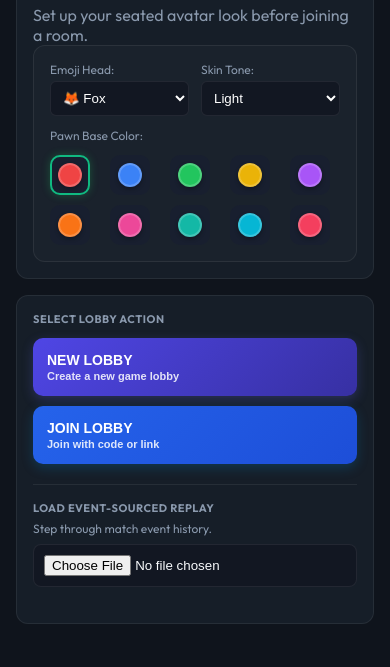
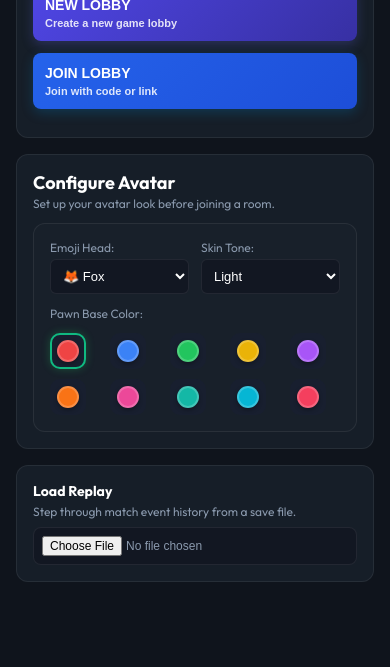
Before and after one commit to Priyangshu139/WebTabletop, a website built with Vite: page client/index.html in a window 390 px wide. Shown: the part 177-844 px from the top of the page. Built offline with nearby package versions, Linux system fonts and the light colour scheme.

Commit message:
feat: restructure matchmaking screen to use 2-column layout (actions panel and avatar configuration + load replay panel below it) with full vertical stacking on mobile

```diff
--- a/client/src/sandbox/main.ts
+++ b/client/src/sandbox/main.ts
@@ -44,7 +44,7 @@ function saveAvatarTraits() {
 function renderMatchmaking() {
   if (!app) return;
   isReplayMode = false;
-  app.style.gridTemplateColumns = '280px 1fr';
+  app.style.gridTemplateColumns = '1fr';
 
   if (replayEngine) {
     replayEngine.destroy();
@@ -58,51 +58,48 @@ function renderMatchmaking() {
   const traits = getSavedAvatar();
 
   app.innerHTML = `
-    <!-- Persistent Left Sidebar -->
-    <div class="lobby-sidebar">
-      <div class="sidebar-logo">
-        <svg viewBox="0 0 24 24" xmlns="http://www.w3.org/2000/svg">
+    <div class="matchmaking-container">
+      <!-- Panel 1: Lobby Actions (New/Join) -->
+      <div class="sandbox-panel matchmaking-actions-panel">
+        <div class="sidebar-logo" style="margin-bottom: 20px; display: flex; align-items: center; gap: 10px;">
+          <svg viewBox="0 0 24 24" xmlns="http://www.w3.org/2000/svg" style="width: 32px; height: 32px; fill: #818cf8;">
             <path d="M19 3H5c-1.1 0-2 .9-2 2v14c0 1.1.9 2 2 2h14c1.1 0 2-.9 2-2V5c0-1.1-.9-2-2-2zm-7 3c.83 0 1.5.67 1.5 1.5S12.83 9 12 9s-1.5-.67-1.5-1.5S11.17 6 12 6zm-4 4c.83 0 1.5.67 1.5 1.5S8.83 13 8 13s-1.5-.67-1.5-1.5S7.17 10 8 10zm0 6c.83 0 1.5.67 1.5 1.5S8.83 19 8 19s-1.5-.67-1.5-1.5S7.17 16 8 16zm8-3c.83 0 1.5.67 1.5 1.5S16.83 16 16 16s-1.5-.67-1.5-1.5S15.17 13 16 13zm0-6c.83 0 1.5.67 1.5 1.5S16.83 9 16 9s-1.5-.67-1.5-1.5S15.17 6 16 6z"/>
           </svg>
           <div class="sidebar-logo-text">
-          <h2>TABLETOP</h2>
-          <p>Play Together</p>
-        </div>
-      </div>
-
-      <div id="sidebar-lobby-actions-container">
-        <button class="sidebar-btn purple" id="sidebar-btn-create">
+            <h2 style="margin: 0; font-size: 20px; font-weight: 700; color: white;">TABLETOP</h2>
+            <p style="margin: 0; font-size: 11px; color: var(--text-muted);">Play Together</p>
+          </div>
+        </div>
+
+        <div id="sidebar-lobby-actions-container" style="display: flex; flex-direction: column; gap: 12px; width: 100%;">
+          <button class="sidebar-btn purple" id="sidebar-btn-create" style="width: 100%; display: flex; flex-direction: column; text-align: left; padding: 12px; border-radius: 8px; cursor: pointer;">
             <strong>NEW LOBBY</strong>
-          <span style="font-size: 11px; opacity: 0.85;">Create a new game lobby</span>
+            <span style="font-size: 11px; opacity: 0.85; margin-top: 2px;">Create a new game lobby</span>
           </button>
 
-        <button class="sidebar-btn blue" id="sidebar-btn-join">
+          <button class="sidebar-btn blue" id="sidebar-btn-join" style="width: 100%; display: flex; flex-direction: column; text-align: left; padding: 12px; border-radius: 8px; cursor: pointer;">
             <strong>JOIN LOBBY</strong>
-          <span style="font-size: 11px; opacity: 0.85;">Join with code or link</span>
+            <span style="font-size: 11px; opacity: 0.85; margin-top: 2px;">Join with code or link</span>
           </button>
         </div>
 
-      <div class="sidebar-bottom-links">
-        <div class="sidebar-link-item">⚙️ Settings</div>
-        <div class="sidebar-link-item">ℹ️ About</div>
-      </div>
-    </div>
-
-    <!-- Main Content Area -->
-    <div class="lobby-main-display" id="lobby-main-content" style="display: flex; gap: 24px; justify-content: center; align-items: flex-start; max-width: 1100px; margin: auto; padding: 24px; box-sizing: border-box;">
-
-      <!-- Welcome & Setup pane -->
-      <div class="sandbox-panel" style="width: 100%; max-width: 500px; box-sizing: border-box;">
-        <div class="title-header">
-          <h1>Configure Avatar Profile</h1>
-          <p style="color: var(--text-muted); margin: 0;">Set up your seated avatar look before joining a room.</p>
-        </div>
-
-        <div style="background: rgba(255,255,255,0.02); border: 1px solid var(--panel-border); border-radius: 12px; padding: 16px; display: flex; flex-direction: column; gap: 12px;">
+        <div class="error-toast" id="matchmaking-error" style="margin-top: 12px;"></div>
+      </div>
+
+      <!-- Right column wrapper -->
+      <div class="matchmaking-setup-column">
+        <!-- Panel 2: Avatar Profile -->
+        <div class="sandbox-panel">
+          <div class="title-header" style="margin-bottom: 12px;">
+            <h2 style="margin: 0; font-size: 18px; color: white;">Configure Avatar</h2>
+            <p style="color: var(--text-muted); margin: 2px 0 0 0; font-size: 12px;">Set up your avatar look before joining a room.</p>
+          </div>
+
+          <div style="background: rgba(255,255,255,0.01); border: 1px solid var(--panel-border); border-radius: 12px; padding: 16px; display: flex; flex-direction: column; gap: 12px;">
             <div style="display: grid; grid-template-columns: 1fr 1fr; gap: 12px;">
               <div style="display: flex; flex-direction: column; gap: 4px;">
                 <label style="font-size: 12px; color: var(--text-muted);">Emoji Head:</label>
-              <select id="avatar-emoji" style="background: #121722; color: white; padding: 8px; border-radius: 6px; border: 1px solid var(--panel-border);">
+                <select id="avatar-emoji" style="background: #121722; color: white; padding: 8px; border-radius: 6px; border: 1px solid var(--panel-border); font-size: 13px;">
                   <option value="🦊" ${traits.emojiFace === '🦊' ? 'selected' : ''}>🦊 Fox</option>
                   <option value="🐼" ${traits.emojiFace === '🐼' ? 'selected' : ''}>🐼 Panda</option>
                   <option value="🐸" ${traits.emojiFace === '🐸' ? 'selected' : ''}>🐸 Frog</option>
@@ -114,7 +111,7 @@ function renderMatchmaking() {
               </div>
               <div style="display: flex; flex-direction: column; gap: 4px;">
                 <label style="font-size: 12px; color: var(--text-muted);">Skin Tone:</label>
-              <select id="avatar-skin" style="background: #121722; color: white; padding: 8px; border-radius: 6px; border: 1px solid var(--panel-border);">
+                <select id="avatar-skin" style="background: #121722; color: white; padding: 8px; border-radius: 6px; border: 1px solid var(--panel-border); font-size: 13px;">
                   <option value="light" ${traits.skinTone === 'light' ? 'selected' : ''}>Light</option>
                   <option value="medium" ${traits.skinTone === 'medium' ? 'selected' : ''}>Medium</option>
                   <option value="dark" ${traits.skinTone === 'dark' ? 'selected' : ''}>Dark</option>
@@ -130,8 +127,8 @@ function renderMatchmaking() {
                 ].map(col => {
                   const isSelected = traits.color === col;
                   return `
-                  <div class="avatar-color-square ${isSelected ? 'active' : ''}" data-color="${col}" style="width: 36px; height: 36px;">
-                    <div class="player-pawn-circle" style="background-color: ${col}; width: 20px; height: 20px;"></div>
+                    <div class="avatar-color-square ${isSelected ? 'active' : ''}" data-color="${col}" style="width: 32px; height: 32px;">
+                      <div class="player-pawn-circle" style="background-color: ${col}; width: 18px; height: 18px;"></div>
                     </div>
                   `;
                 }).join('')}
@@ -140,35 +137,18 @@ function renderMatchmaking() {
           </div>
         </div>
 
-      <!-- Lobby actions and Replay container -->
-      <div class="sandbox-panel" style="width: 100%; max-width: 440px; box-sizing: border-box; display: flex; flex-direction: column; gap: 20px;">
-        <div>
-          <h3 style="margin-top: 0; margin-bottom: 12px; text-transform: uppercase; color: var(--text-muted); letter-spacing: 0.5px; font-size: 11px;">Select Lobby Action</h3>
-          <div style="display: flex; flex-direction: column; gap: 10px;">
-            <button class="sidebar-btn purple" id="mobile-btn-create" style="width: 100%; margin: 0; padding: 14px;">
-              <strong>NEW LOBBY</strong>
-              <span style="font-size: 11px; opacity: 0.85;">Create a new game lobby</span>
-            </button>
-            <button class="sidebar-btn blue" id="mobile-btn-join" style="width: 100%; margin: 0; padding: 14px;">
-              <strong>JOIN LOBBY</strong>
-              <span style="font-size: 11px; opacity: 0.85;">Join with code or link</span>
-            </button>
-          </div>
-        </div>
-
-        <div style="border-top: 1px solid var(--panel-border); padding-top: 16px;">
-          <h3 style="margin-top: 0; margin-bottom: 6px; text-transform: uppercase; color: var(--text-muted); letter-spacing: 0.5px; font-size: 11px;">Load Event-Sourced Replay</h3>
-          <p style="font-size: 12px; color: var(--text-muted); margin: 0 0 8px 0;">Step through match event history.</p>
-          <input type="file" id="input-upload-replay" accept=".json" style="background: #121722; border: 1px solid var(--panel-border); padding: 10px; border-radius: 8px; width: 100%; box-sizing: border-box;">
-        </div>
-
-        <div class="error-toast" id="matchmaking-error"></div>
+        <!-- Panel 3: Load Replay Panel (below avatar profile) -->
+        <div class="sandbox-panel" id="load-replay-panel" style="margin-top: 16px;">
+          <h3 style="margin-top: 0; margin-bottom: 4px; font-size: 14px; color: white;">Load Replay</h3>
+          <p style="font-size: 12px; color: var(--text-muted); margin: 0 0 8px 0;">Step through match event history from a save file.</p>
+          <input type="file" id="input-upload-replay" accept=".json" style="background: #121722; border: 1px solid var(--panel-border); padding: 8px; border-radius: 8px; width: 100%; box-sizing: border-box; font-size: 12px; color: var(--text-muted);">
+        </div>
       </div>
     </div>
   `;
 
   // Bind Sidebar and welcome setup listeners
-  const handleCreateLobby = async () => {
+  document.getElementById('sidebar-btn-create')?.addEventListener('click', async () => {
     showError('');
     const actionsContainer = document.getElementById('sidebar-lobby-actions-container');
     if (actionsContainer) actionsContainer.style.display = 'none';
@@ -185,19 +165,13 @@ function renderMatchmaking() {
       showError(`Failed to create lobby: ${err.message}`);
       if (actionsContainer) actionsContainer.style.display = 'block';
     }
-  };
-
-  document.getElementById('sidebar-btn-create')?.addEventListener('click', handleCreateLobby);
-  document.getElementById('mobile-btn-create')?.addEventListener('click', handleCreateLobby);
-
-  const handleJoinLobby = () => {
+  });
+
+  document.getElementById('sidebar-btn-join')?.addEventListener('click', () => {
     const actionsContainer = document.getElementById('sidebar-lobby-actions-container');
     if (actionsContainer) actionsContainer.style.display = 'none';
     renderJoinCodePane();
-  };
-
-  document.getElementById('sidebar-btn-join')?.addEventListener('click', handleJoinLobby);
-  document.getElementById('mobile-btn-join')?.addEventListener('click', handleJoinLobby);
+  });
 
   document.getElementById('avatar-emoji')?.addEventListener('change', saveAvatarTraits);
   document.getElementById('avatar-skin')?.addEventListener('change', saveAvatarTraits);
--- a/client/src/sandbox/style.css
+++ b/client/src/sandbox/style.css
@@ -771,6 +771,28 @@ body {
   color: #818cf8;
 }
 
+.matchmaking-container {
+  display: flex;
+  gap: 24px;
+  max-width: 960px;
+  width: 100%;
+  margin: auto;
+  padding: 24px;
+  box-sizing: border-box;
+  align-items: flex-start;
+}
+
+.matchmaking-actions-panel {
+  width: 280px;
+  flex-shrink: 0;
+}
+
+.matchmaking-setup-column {
+  flex-grow: 1;
+  display: flex;
+  flex-direction: column;
+}
+
 /* Mobile-Responsive Styling */
 @media (max-width: 768px) {
   #app {
@@ -779,6 +801,20 @@ body {
 
   .lobby-sidebar {
     display: none !important;
+  }
+
+  .matchmaking-container {
+    flex-direction: column !important;
+    padding: 16px !important;
+    gap: 16px !important;
+  }
+
+  .matchmaking-actions-panel {
+    width: 100% !important;
+  }
+
+  .matchmaking-setup-column {
+    width: 100% !important;
   }
 
   .lobby-main-display {
```
Lines whose indentation alone changed are shown as unchanged.
